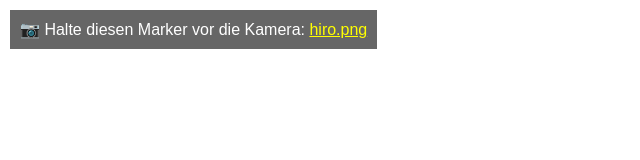
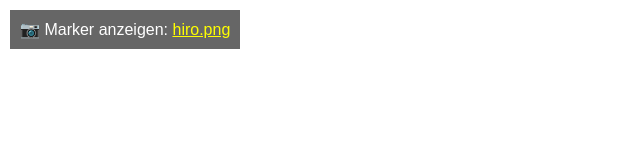
Before and after one commit to J-Gersonde/AR_Karte, a plain HTML site: page index.html in a window 1280 px wide. Shown: the whole page, without its empty margins (0-640 px from the left). Drawn offline with Linux system fonts and the light colour scheme.

Commit message:
Update index.html

```diff
--- a/index.html
+++ b/index.html
@@ -7,7 +7,7 @@
   <!-- A-Frame -->
   <script src="https://aframe.io/releases/1.5.0/aframe.min.js"></script>
 
-  <!-- AR.js: Marker-Tracking Version -->
+  <!-- AR.js: aktuelle Version (JSDelivr) -->
   <script src="https://cdn.jsdelivr.net/gh/AR-js-org/AR.js/aframe/build/aframe-ar.js"></script>
 
   <style>
@@ -29,17 +29,14 @@
 </head>
 <body>
   <a-scene embedded arjs>
-    <!-- Hiro-Marker nutzen -->
     <a-marker preset="hiro">
       <a-box position="0 0.5 0" color="yellow"></a-box>
     </a-marker>
-
     <a-entity camera></a-entity>
   </a-scene>
 
-  <!-- Marker-Link zum Anzeigen oder Drucken -->
   <div id="info">
-    📷 Halte diesen Marker vor die Kamera:
+    📷 Marker anzeigen:
     <a href="https://raw.githubusercontent.com/AR-js-org/AR.js/master/data/images/hiro.png" target="_blank">hiro.png</a>
   </div>
 </body>
```
